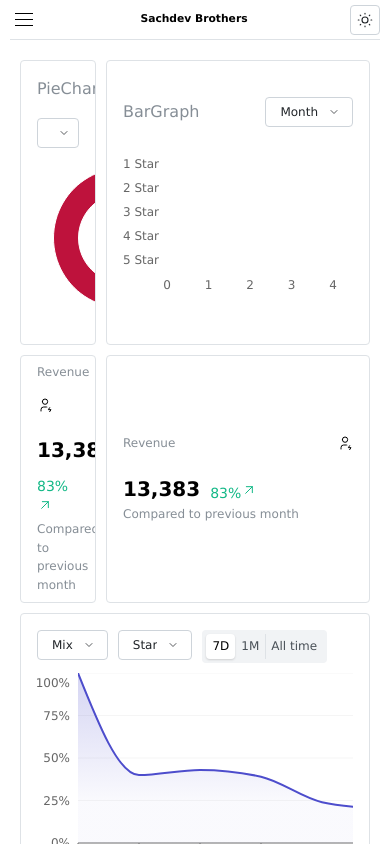
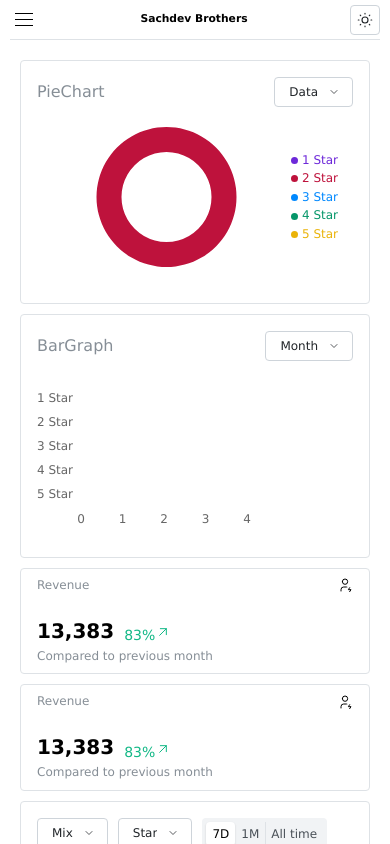
Before and after one commit to hyperingenious/sachdev-analytics, a React (Vite) app: page /dashboard in a window 390 px wide. Shown: the top 844 px of the page. Built offline with nearby package versions, Linux system fonts and the light colour scheme.

Commit message:
Wrote queries for pie graph

```diff
--- a/src/components/dashboard/DashboardGrid.module.css
+++ b/src/components/dashboard/DashboardGrid.module.css
@@ -3,15 +3,7 @@
   grid-template-columns: repeat(3, 1fr);
   gap: 10px;
   max-width: 49rem;
-  grid-auto-rows: minmax(
-    0,
-    auto
-  ); /* Adjust the min and max height as needed */
-}
-
-.card {
-  border-radius: 10px;
-  border: 2px solid white;
+  grid-auto-rows: minmax(0, auto); /* Adjust the min and max height as needed */
 }
 
 .statCard {
@@ -34,9 +26,11 @@
   grid-column: span 2;
 }
 
-@media screen and (max-width: 960px) {
+/*For the small devices */
+@media (max-width: 600px) {
   .container {
-    grid-template-columns: repeat(1, 1fr);
-
+    display: flex;
+    flex-direction: column;
+    gap: 10px;
   }
 }
--- a/src/components/dashboard/PieGraph.jsx
+++ b/src/components/dashboard/PieGraph.jsx
@@ -10,19 +10,36 @@ import {
 import { changePieDataAsPerTime } from "../../redux/dashboard/filterPieGraphSlice";
 import { Dropdown } from "../Dropdown";
 import { Group, Text } from "@mantine/core";
+import { useEffect, useState } from "react";
 
 function PieGraph() {
-  const { dataAsPerTime } = useSelector((store) => store.pieGraphFilter);
-  const dispatch = useDispatch();
-
   // Define an array of colors for sections
   const sectionColors = ["#6d28d9", "#be123c", "#0088FE", "#059669", "#eab308"];
 
+  const dispatch = useDispatch();
+  const { dataAsPerTime } = useSelector((store) => store.pieGraphFilter);
+
+  const [pieRadius, setPieRadius] = useState({
+    innerRadius: 0,
+    outerRadius: 0,
+  });
+  console.log(pieRadius);
+
+  useEffect(
+    function () {
+      if (window.innerWidth > 600) {
+        setPieRadius({ innerRadius: 55, outerRadius: 85 });
+      } else {
+        setPieRadius({ innerRadius: 45, outerRadius: 70 });
+      }
+    },
+    [setPieRadius]
+  );
+
   return (
     <div>
-      <Group justify="space-between" w={'100%'}>
+      <Group justify="space-between" w={"100%"}>
         <Text c={"dimmed"}>PieChart</Text>
-
         <Dropdown
           name={"Data"}
           dropdownOptions={["7 Days", "Last Month", "All time"]}
@@ -30,45 +47,22 @@ function PieGraph() {
           onClick={(arg) => dispatch(changePieDataAsPerTime(arg))}
         />
       </Group>
-      {/* <div className="dropdown">
-        <button
-          onClick={() => setToggle((toggle) => !toggle)}
-          className="btn btn-secondary dropdown-toggle"
-          type="button"
-          data-bs-toggle="dropdown"
-          aria-expanded="false"
-        >
-          Data: {timeFilter}
-        </button>
-        <ul className={`dropdown-menu ${toggle ? "d-block" : ""}`}>
-          <li onClick={() => dispatch(changePieDataAsPerTime("7-day-time"))}>
-            <a className="dropdown-item" href="#">
-              7 Days
-            </a>
-          </li>
-          <li onClick={() => dispatch(changePieDataAsPerTime("30-day-time"))}>
-            <a className="dropdown-item" href="#">
-              Last Month
-            </a>
-          </li>
-          <li onClick={() => dispatch(changePieDataAsPerTime("all-time"))}>
-            <a className="dropdown-item" href="#">
-              All time
-            </a>
-          </li>
-        </ul>
-      </div> */}
-      <ResponsiveContainer width={230} height={180}>
+
+      <ResponsiveContainer width={"100%"} height={180}>
         <PieChart>
           {/* First Pie Chart */}
-          <Pie margin={{ right: 20 }}
+          <Pie
+            margin={{ right: 20 }}
             data={dataAsPerTime}
             dataKey="value"
             nameKey="name"
             cx="50%"
             cy="50%"
-            outerRadius={70}
-            innerRadius={45}
+            innerRadius={pieRadius.innerRadius}
+            outerRadius={pieRadius.outerRadius}
+            // outerRadius={85}
+            // innerRadius={55}
+            stroke="none"
           >
             {dataAsPerTime.map((entry, index) => (
               <Cell
@@ -84,7 +78,7 @@ function PieGraph() {
             align="right"
             verticalAlign="middle"
             iconSize={7}
-            wrapperStyle={{ fontSize: "12px" , marginLeft: '1rem'}}
+            wrapperStyle={{ fontSize: "12px", marginLeft: "1rem" }}
           />
         </PieChart>
       </ResponsiveContainer>
```
Also changed, not shown: src/components/dashboard/PieGraph.module.css (added).
